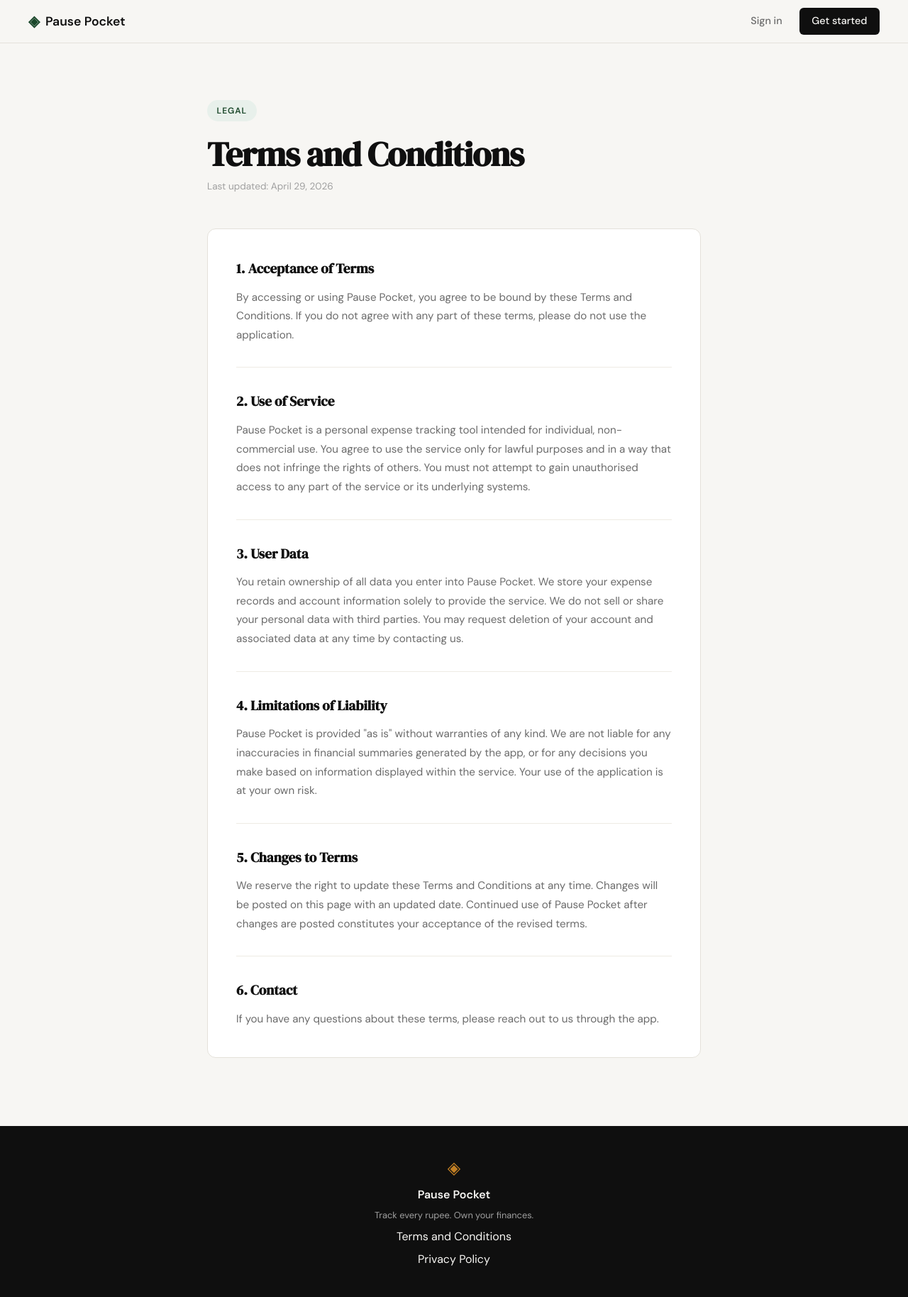
After one commit to vish3101/PausePocket, a Flask app: page /terms in a window 1280 px wide. The commit adds this page. Shown: the whole page at 71% size. Run offline with Flask 3, Linux system fonts and the light colour scheme.

Commit message:
landing: add terms and conditions page and route

```diff
--- a/app.py
+++ b/app.py
@@ -26,6 +26,11 @@ def login():
 # Placeholder routes — students will implement these                  #
 # ------------------------------------------------------------------ #
 
+@app.route("/terms")
+def terms():
+    return render_template("terms.html")
+
+
 @app.route("/logout")
 def logout():
     return "Logout — coming in Step 3"
--- a/templates/base.html
+++ b/templates/base.html
@@ -34,7 +34,7 @@
             <span class="brand-icon">◈</span>
             <span class="footer-name">Pause Pocket</span>
             <p class="footer-copy">Track every rupee. Own your finances.</p>
-            <a href="#">Terms and Conditions</a>
+            <a href="/terms">Terms and Conditions</a>
             <a href="#">Privacy Policy</a>
         </div>
     </footer>
--- /dev/null
+++ b/templates/terms.html
@@ -0,0 +1,116 @@
+{% extends "base.html" %}
+
+{% block title %}Terms and Conditions — Pause Pocket{% endblock %}
+
+{% block head %}
+<style>
+    .terms-section {
+        padding: 5rem 2rem 6rem;
+        max-width: 760px;
+        margin: 0 auto;
+    }
+
+    .terms-eyebrow {
+        display: inline-block;
+        background: var(--accent-light);
+        color: var(--accent);
+        font-size: 0.75rem;
+        font-weight: 600;
+        letter-spacing: 0.08em;
+        text-transform: uppercase;
+        padding: 0.35rem 0.85rem;
+        border-radius: 999px;
+        margin-bottom: 1.25rem;
+    }
+
+    .terms-title {
+        font-family: var(--font-display);
+        font-size: clamp(2rem, 4vw, 3rem);
+        line-height: 1.1;
+        letter-spacing: -0.02em;
+        color: var(--ink);
+        margin-bottom: 0.5rem;
+    }
+
+    .terms-updated {
+        font-size: 0.85rem;
+        color: var(--ink-faint);
+        margin-bottom: 3rem;
+    }
+
+    .terms-card {
+        background: var(--paper-card);
+        border: 1px solid var(--border);
+        border-radius: var(--radius-md);
+        padding: 2.5rem;
+        display: flex;
+        flex-direction: column;
+        gap: 2rem;
+    }
+
+    .terms-block {
+        padding-bottom: 2rem;
+        border-bottom: 1px solid var(--border-soft);
+    }
+
+    .terms-block:last-child {
+        padding-bottom: 0;
+        border-bottom: none;
+    }
+
+    .terms-block h2 {
+        font-family: var(--font-display);
+        font-size: 1.2rem;
+        color: var(--ink);
+        margin-bottom: 0.75rem;
+    }
+
+    .terms-block p {
+        font-size: 0.95rem;
+        color: var(--ink-muted);
+        line-height: 1.75;
+    }
+</style>
+{% endblock %}
+
+{% block content %}
+<section class="terms-section">
+    <span class="terms-eyebrow">Legal</span>
+    <h1 class="terms-title">Terms and Conditions</h1>
+    <p class="terms-updated">Last updated: April 29, 2026</p>
+
+    <div class="terms-card">
+
+        <div class="terms-block">
+            <h2>1. Acceptance of Terms</h2>
+            <p>By accessing or using Pause Pocket, you agree to be bound by these Terms and Conditions. If you do not agree with any part of these terms, please do not use the application.</p>
+        </div>
+
+        <div class="terms-block">
+            <h2>2. Use of Service</h2>
+            <p>Pause Pocket is a personal expense tracking tool intended for individual, non-commercial use. You agree to use the service only for lawful purposes and in a way that does not infringe the rights of others. You must not attempt to gain unauthorised access to any part of the service or its underlying systems.</p>
+        </div>
+
+        <div class="terms-block">
+            <h2>3. User Data</h2>
+            <p>You retain ownership of all data you enter into Pause Pocket. We store your expense records and account information solely to provide the service. We do not sell or share your personal data with third parties. You may request deletion of your account and associated data at any time by contacting us.</p>
+        </div>
+
+        <div class="terms-block">
+            <h2>4. Limitations of Liability</h2>
+            <p>Pause Pocket is provided "as is" without warranties of any kind. We are not liable for any inaccuracies in financial summaries generated by the app, or for any decisions you make based on information displayed within the service. Your use of the application is at your own risk.</p>
+        </div>
+
+        <div class="terms-block">
+            <h2>5. Changes to Terms</h2>
+            <p>We reserve the right to update these Terms and Conditions at any time. Changes will be posted on this page with an updated date. Continued use of Pause Pocket after changes are posted constitutes your acceptance of the revised terms.</p>
+        </div>
+
+        <div class="terms-block">
+            <h2>6. Contact</h2>
+            <p>If you have any questions about these terms, please reach out to us through the app.</p>
+        </div>
+
+    </div>
+</section>
+{% endblock %}
```
